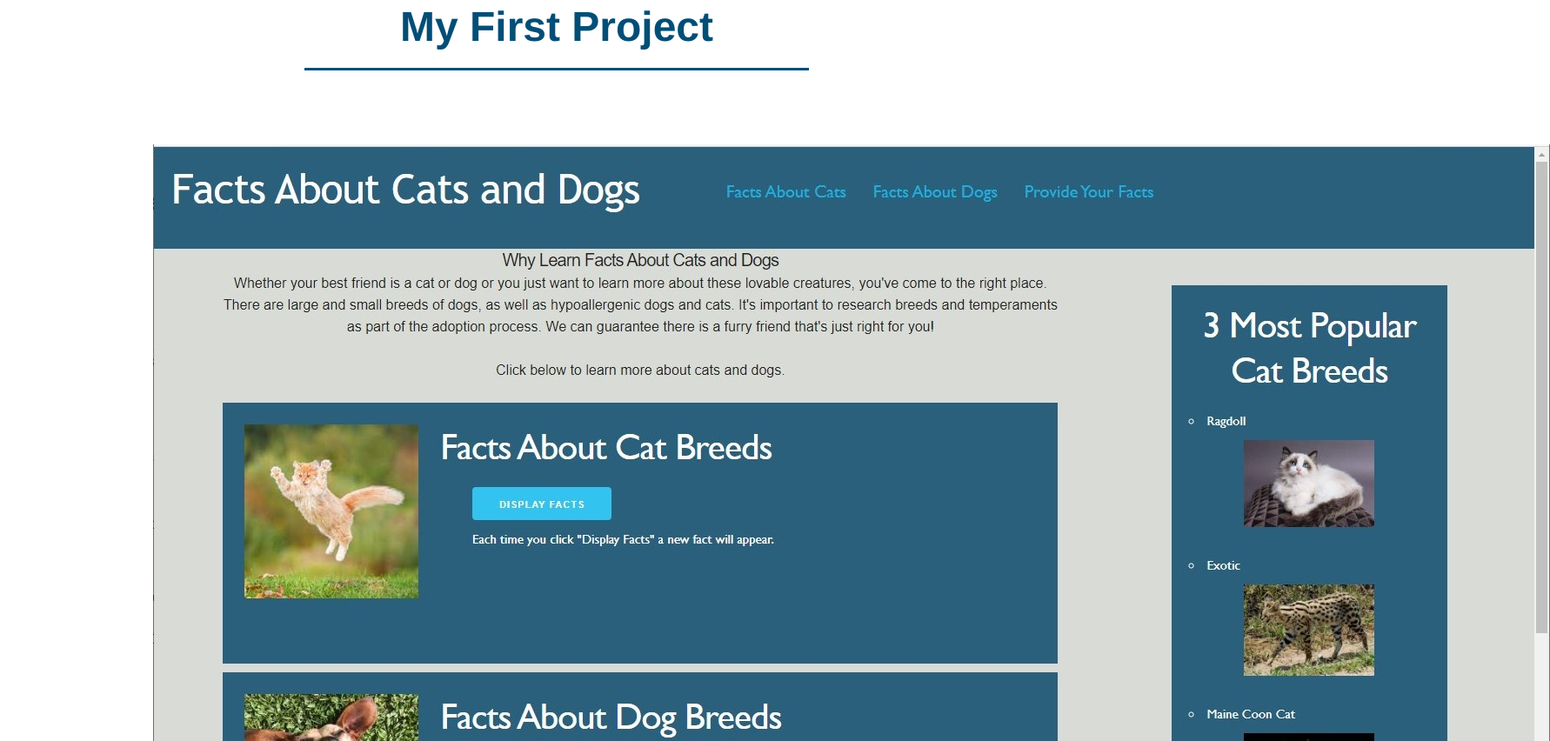
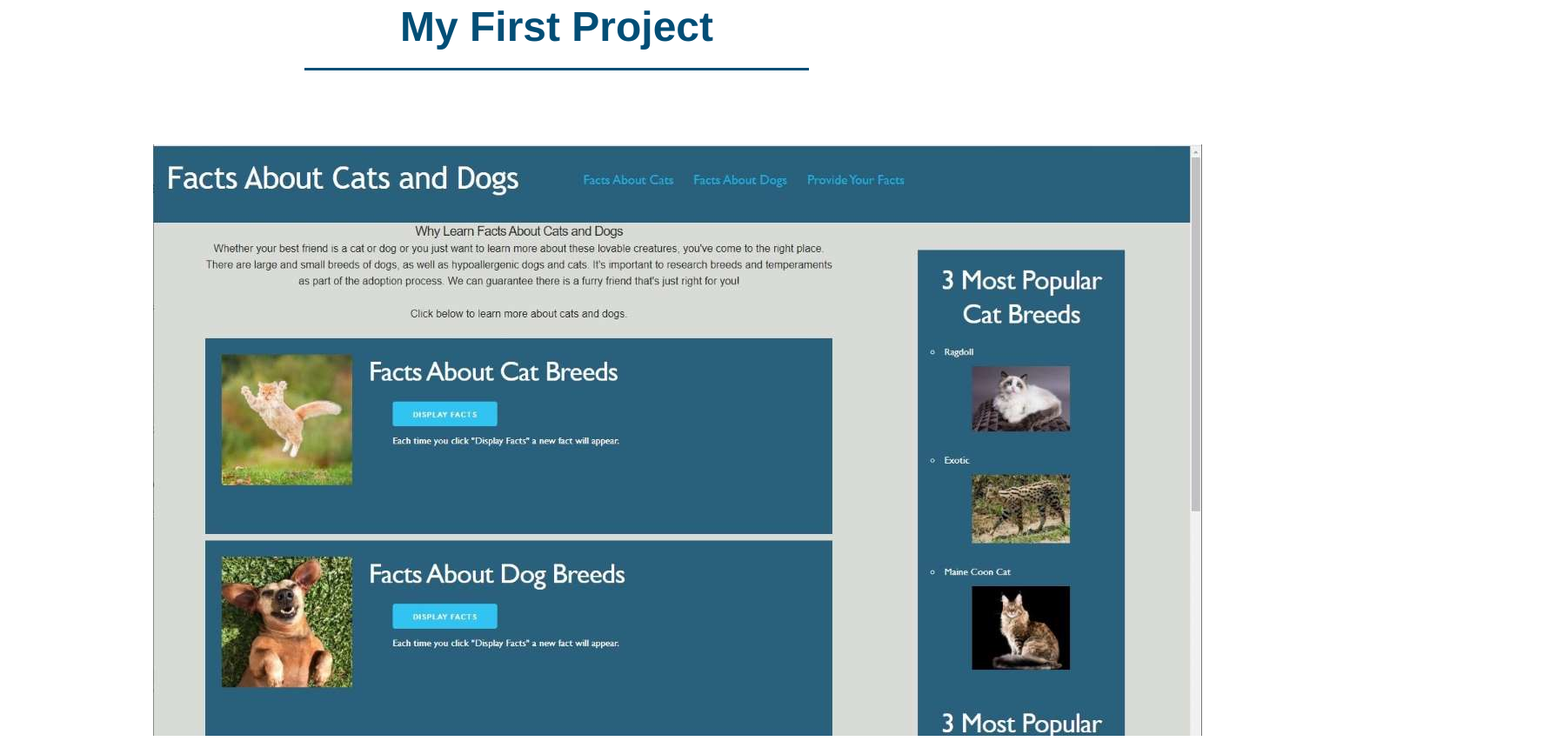
Before and after one commit to mcswajl/Portfolio, a plain HTML site: page index.html in a window 1280 px wide. Shown: the part 2582-3434 px from the top of the page at 87% size, 1782 px wide, since content can reach past the window. Drawn offline with Linux system fonts and the light colour scheme.

Commit message:
resized my project picture file

```diff
--- a/index.html
+++ b/index.html
@@ -93,12 +93,12 @@
   </div>
 
   <div class="First-Project">
-    <article class="project">
+    <div class="project">
       <a href="https://mcswajl.github.io/project-1/">
-      <img src="./assets/images/screenshot.jpg"
+      <img src="./assets/images/screenshot2.jpg"
         alt="Pets, Facts, Cats, Dogs" />
       </a>
-    </article>
+    </div>
   </div>
 </section>
 
```
Also changed, not shown: assets/images/background2.jpg, assets/images/screenshot2.jpg (added).
